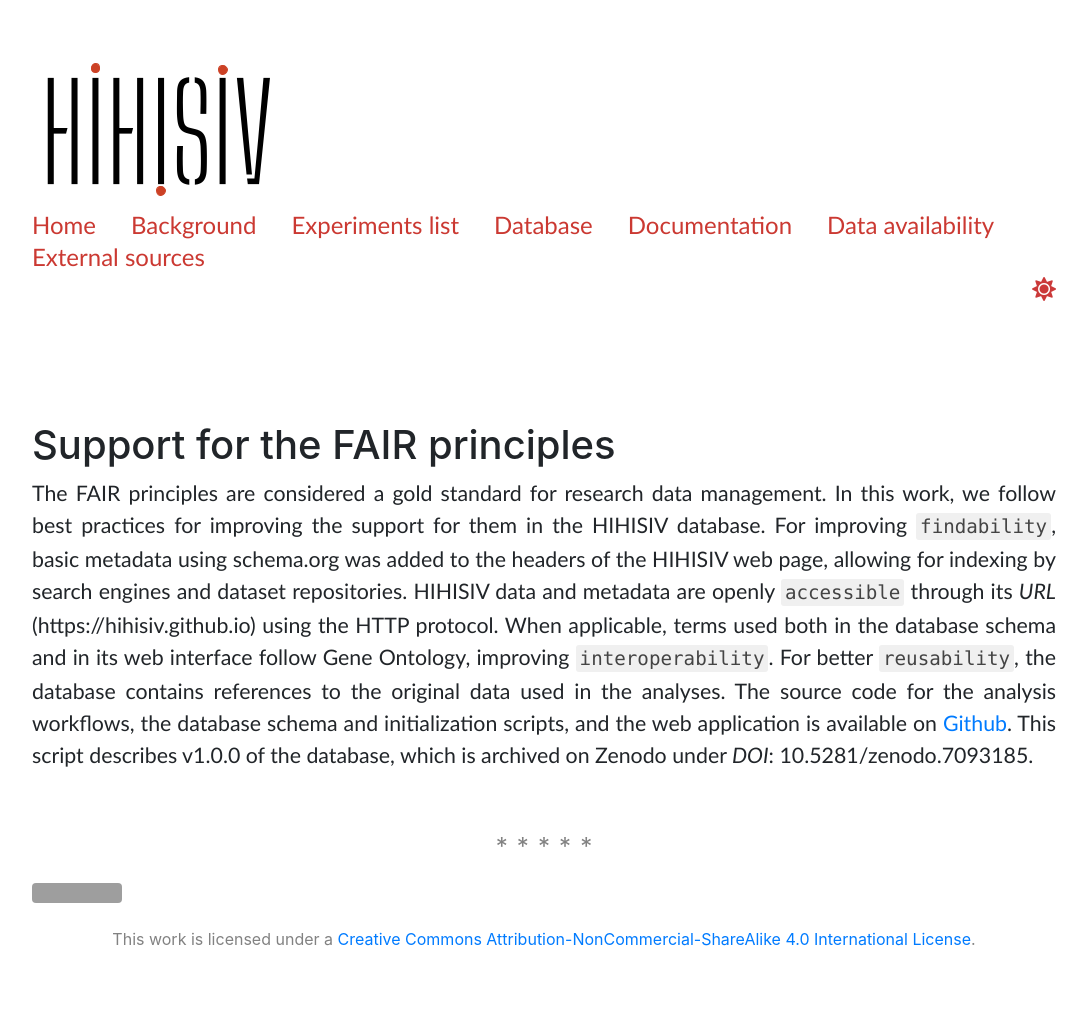
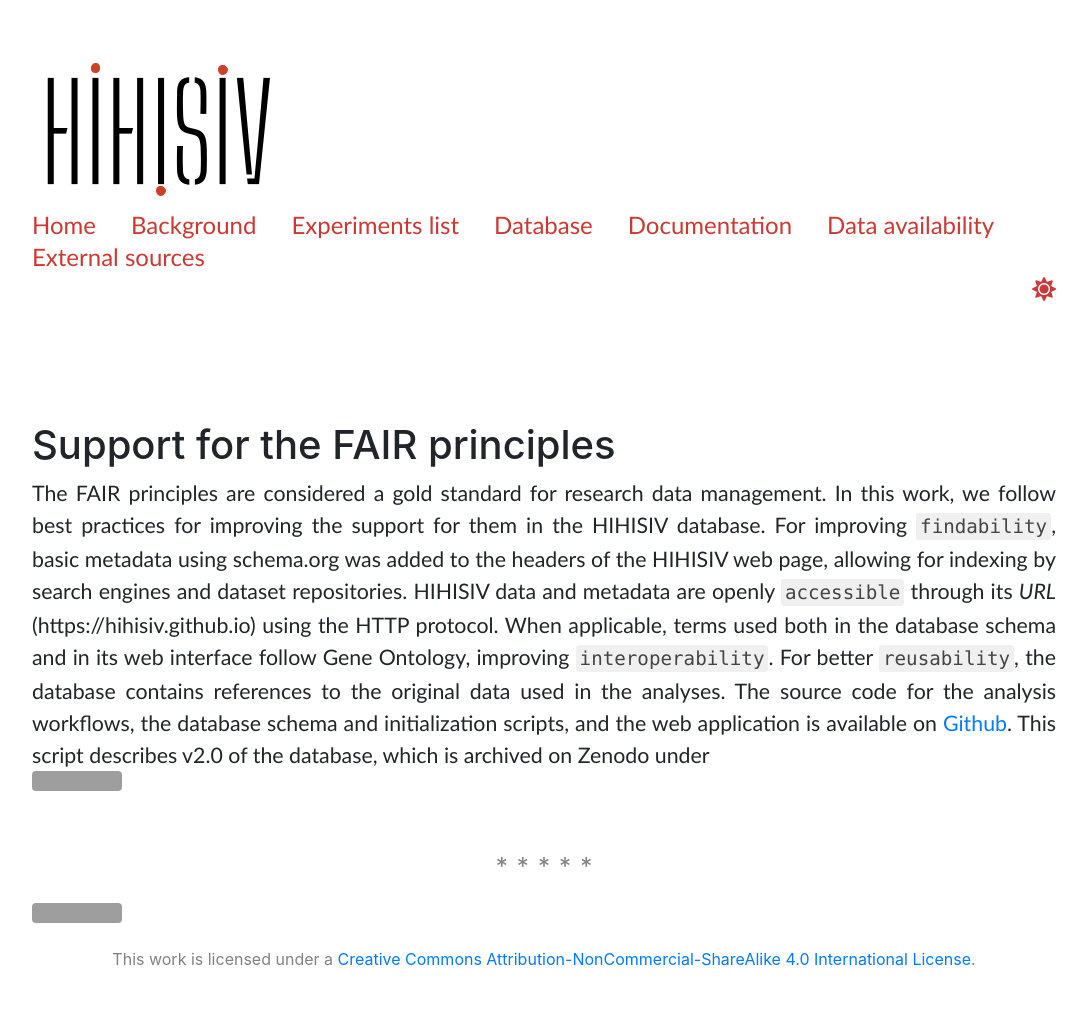
Before and after one commit to hihisiv/hihisiv.github.io, a Jekyll site: the page built from availability.md, in a window 1280 px wide. Shown: the whole page, without its empty margins (96-1183 px from the left). Built offline with Jekyll 4.4.1, drawn with Linux system fonts in a browser that asks for light colours; nearby versions of some CDN libraries; a style sheet for code colours, icons or effects is not loaded; grey boxes are pictures that could not be loaded.

Commit message:
new zenodo

```diff
--- a/availability.md
+++ b/availability.md
@@ -10,4 +10,4 @@ output:
 
 # Support for the FAIR principles
 
-The FAIR principles are considered a gold standard for research data management. In this work, we follow best practices for improving the support for them in the HIHISIV database. For improving `findability`, basic metadata using schema.org was added to the headers of the HIHISIV web page, allowing for indexing by search engines and dataset repositories. HIHISIV data and metadata are openly `accessible` through its *URL* (https://hihisiv.github.io) using the HTTP protocol. When applicable, terms used both in the database schema and in its web interface follow Gene Ontology, improving `interoperability`. For better `reusability`, the database contains references to the original data used in the analyses. The source code for the analysis workflows, the database schema and initialization scripts, and the web application is available on [Github](https://github.com/quelopes/hihisiv). This script describes v1.0.0 of the database, which is archived on Zenodo under *DOI*: 10.5281/zenodo.7093185.
+The FAIR principles are considered a gold standard for research data management. In this work, we follow best practices for improving the support for them in the HIHISIV database. For improving `findability`, basic metadata using schema.org was added to the headers of the HIHISIV web page, allowing for indexing by search engines and dataset repositories. HIHISIV data and metadata are openly `accessible` through its *URL* (https://hihisiv.github.io) using the HTTP protocol. When applicable, terms used both in the database schema and in its web interface follow Gene Ontology, improving `interoperability`. For better `reusability`, the database contains references to the original data used in the analyses. The source code for the analysis workflows, the database schema and initialization scripts, and the web application is available on [Github](https://github.com/quelopes/hihisiv). This script describes v2.0 of the database, which is archived on Zenodo under [![DOI](https://zenodo.org/badge/DOI/10.5281/zenodo.7093185.svg)](https://doi.org/10.5281/zenodo.7093185)
```
